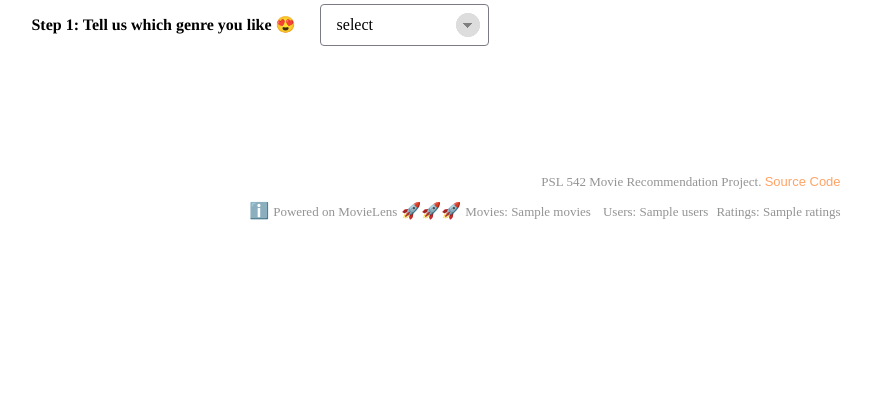
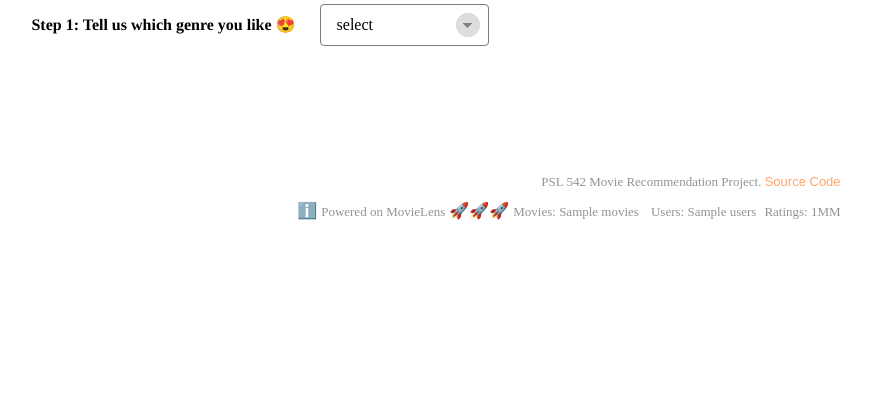
Before and after one commit to reethified/movie_recommender, a Flask app: template recommender_app/templates/index.html in a window 1280 px wide. Shown: the part 134-553 px from the top of the page, without its empty margins (209-1080 px from the left). Run offline with Flask 2, Linux system fonts and the light colour scheme; the template is opened without the code that fills it: most values are stand-ins (such as "Sample title", 1, 10 or a date in 2020); parts of the project's set-up code (start-up, migrations or seed data) failed here and were passed over.

Commit message:
Adding report text. Fixed levels and minor fixes on web

```diff
--- a/recommender_app/templates/footer.html
+++ b/recommender_app/templates/footer.html
@@ -6,7 +6,7 @@
                         <p class="copyright">PSL 542 Movie Recommendation Project. <a href="https://github.com/reethified/movie_recommender.git">Source Code</a></p>
 
                         <div style="display: inline-block;">
-    ℹ️ <p class="copyright1">Powered on MovieLens</p> 🚀🚀🚀 <p class="copyright1"> Movies: {{ stats.movies }} </p> &nbsp; <p class="copyright1"> Users: {{ stats.users }}</p> &nbsp;<p class="copyright1"> Ratings: {{stats.ratings}}</p>
+    ℹ️ <p class="copyright1">Powered on MovieLens</p> 🚀🚀🚀 <p class="copyright1"> Movies: {{ stats.movies }} </p> &nbsp; <p class="copyright1"> Users: {{ stats.users }}</p> &nbsp;<p class="copyright1"> Ratings: 1MM</p>
 </div>
                         </div>
                     </div>
```
Also changed, not shown: 2 other files.
